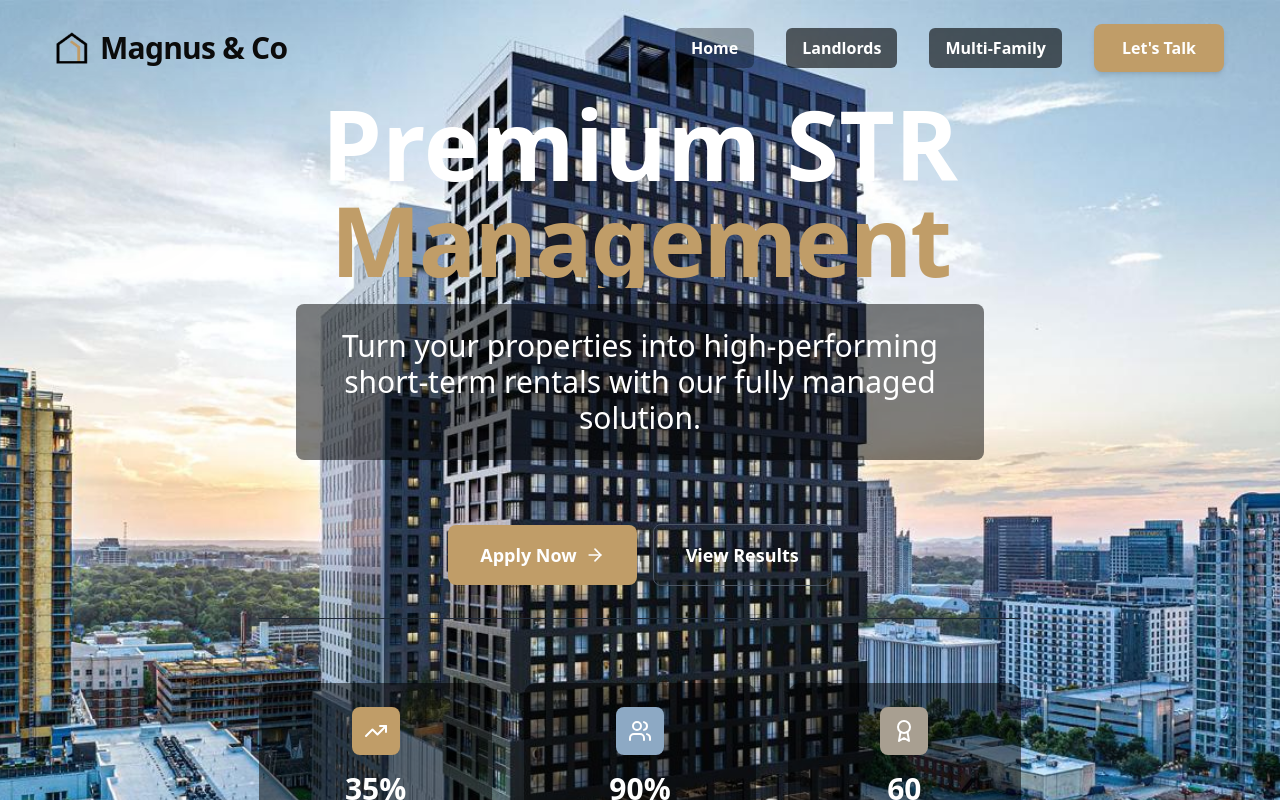
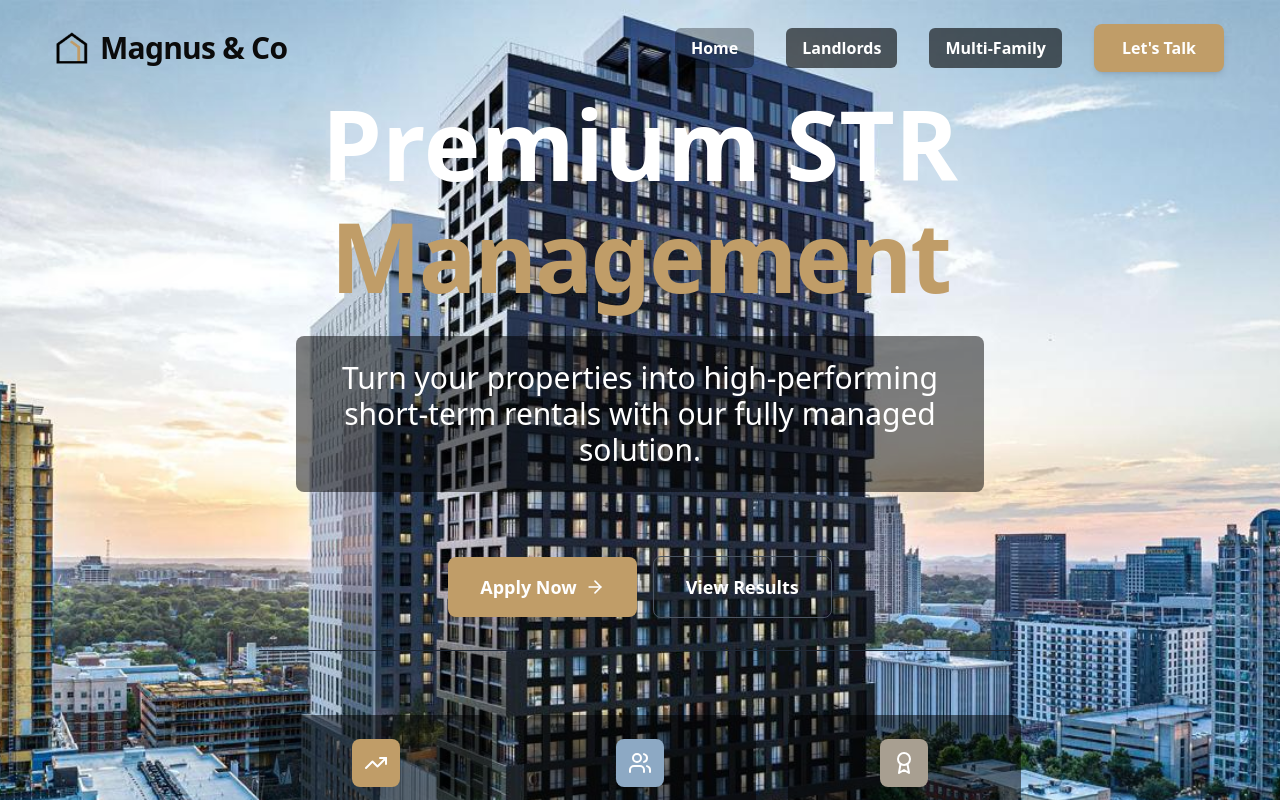
Before and after one commit to MuhammadSalar30/magnus-main, a React (Vite) app: page / in a window 1280 px wide. Shown: the top 800 px of the page. Built offline with nearby package versions, Linux system fonts and the light colour scheme.

Commit message:
Update HomePage.tsx

```diff
--- a/src/components/HomePage.tsx
+++ b/src/components/HomePage.tsx
@@ -30,7 +30,7 @@ const HomePage: React.FC<HomePageProps> = ({ onNavigateToContact }) => {
             <div className="space-y-4">
               <h1 className="text-5xl md:text-7xl lg:text-8xl font-bold text-white leading-tight">
                 Premium STR
-                <span className="block text-transparent bg-clip-text bg-[#C09D68] font-extrabold tracking-tight ">
+                <span className="block text-transparent bg-clip-text bg-[#C09D68] font-extrabold tracking-tight py-4">
                   Management
                 </span>
               </h1>
```
